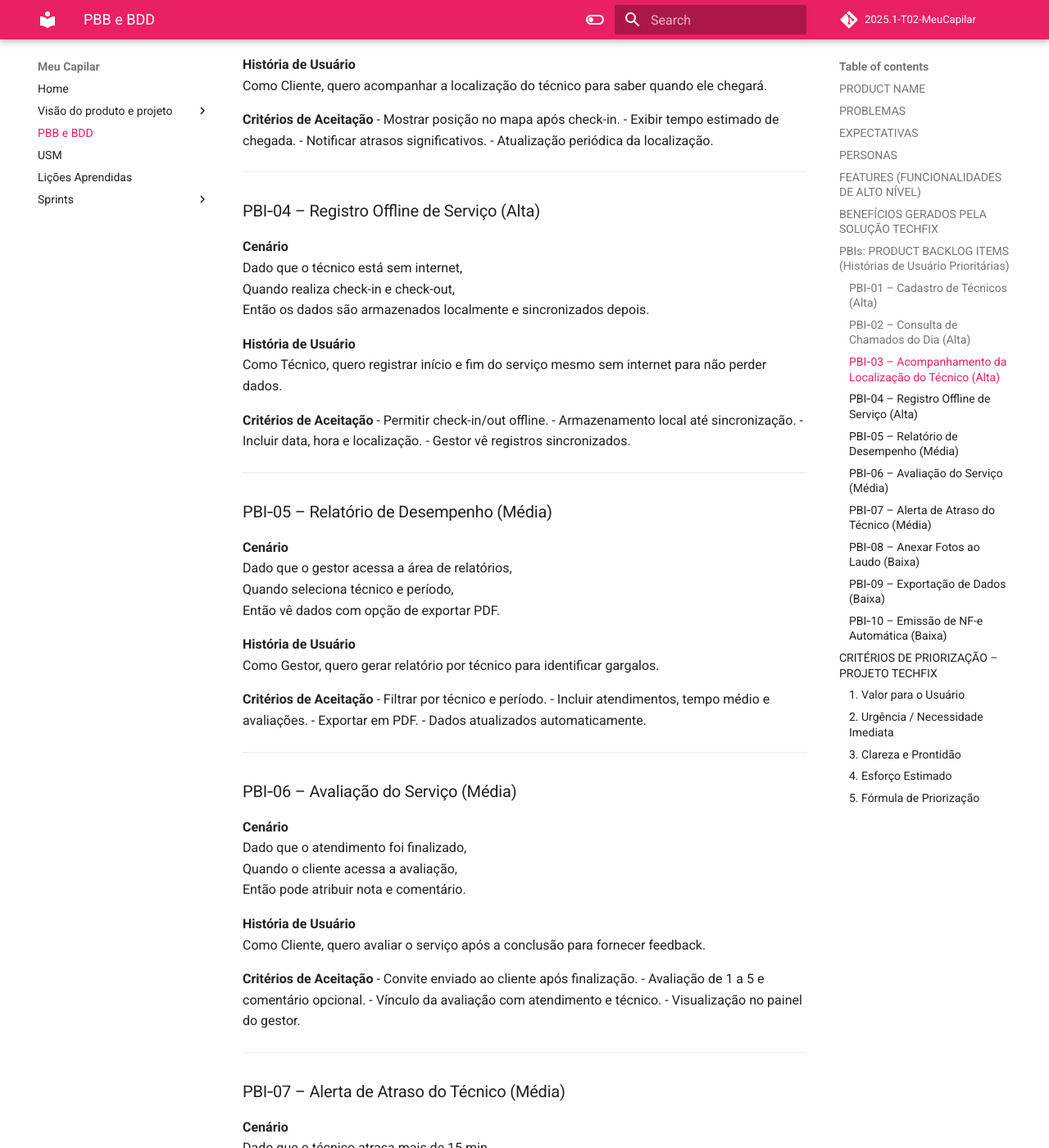
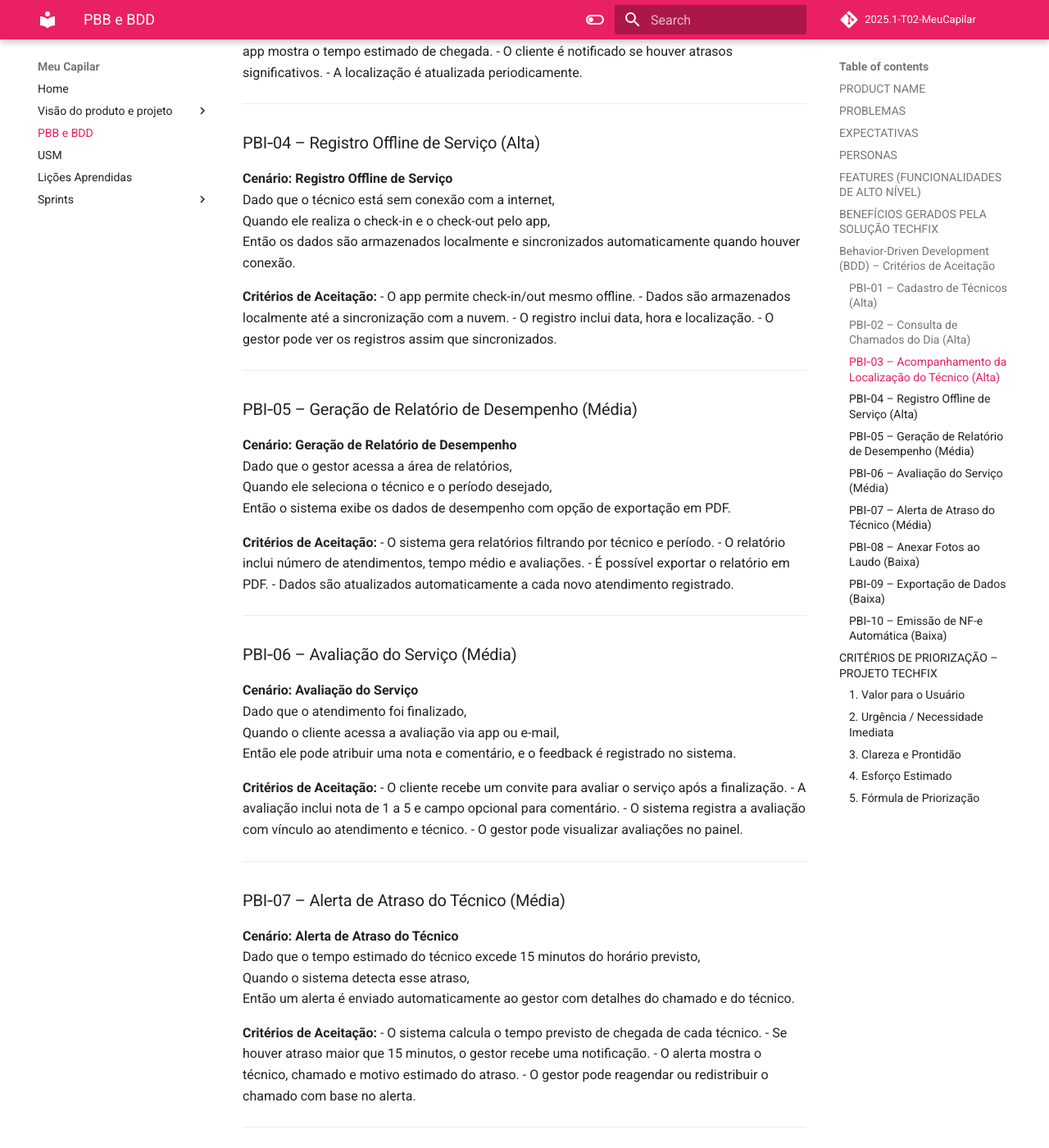
Before and after one commit to mdsreq-fga-unb/2025.1-T02-MeuCapilar, an MkDocs documentation site: the page built from docs/unidade3/PBB.md, in a window 1280 px wide and 1400 px high, scrolled down 3531 px. Shown: the whole window at 82% size. Built offline with MkDocs 1.6.1 and Material for MkDocs 9.7.7, drawn with Linux system fonts in a browser that asks for light colours; comment, search, counter and statistics services are not loaded; some of the changed text lies outside the part shown.

Commit message:
Adicionando BDD correto

```diff
--- a/docs/unidade3/PBB.md
+++ b/docs/unidade3/PBB.md
@@ -67,187 +67,155 @@ Painel de métricas atualizadas facilita decisões rápidas e estratégicas.
 
 ---
 
-## PBIs: PRODUCT BACKLOG ITEMS (Histórias de Usuário Prioritárias)
+## Behavior-Driven Development (BDD) – Critérios de Aceitação
 
 ### PBI‑01 – Cadastro de Técnicos (Alta)
 
-**Cenário**
+**Cenário: Cadastro de Técnicos**
 Dado que o gestor acessa o painel de administração,
-Quando ele preenche os dados do técnico e confirma o cadastro,
+Quando ele preenche os dados do técnico (nome, especialidade, disponibilidade) e confirma o cadastro,
 Então o técnico é incluído na escala e aparece na lista de técnicos disponíveis.
 
-**História de Usuário**
-Como Gestor, quero cadastrar técnicos para montar a escala.
-
-**Critérios de Aceitação**
-- Adição com nome, especialidade e horários.
-- Técnico aparece na escala.
-- Validação de campos obrigatórios.
-- Possibilidade de editar ou excluir.
+**Critérios de Aceitação:**
+- O gestor consegue adicionar técnicos com nome, especialidade e horários.
+- Técnicos aparecem disponíveis para escala após cadastro.
+- O sistema impede cadastro com campos obrigatórios vazios.
+- É possível editar ou excluir um técnico cadastrado.
 
 ---
 
 ### PBI‑02 – Consulta de Chamados do Dia (Alta)
 
-**Cenário**
-Dado que o técnico está logado,
-Quando acessa a aba de chamados,
-Então vê atendimentos do dia com local, horário e tipo.
+**Cenário: Consulta de Chamados do Dia**
+Dado que o técnico está logado no app mobile,
+Quando ele acessa a aba de chamados,
+Então é exibida a lista de atendimentos do dia com detalhes como local, horário e tipo de serviço.
 
-**História de Usuário**
-Como Técnico, quero ver meus chamados do dia para planejar meu trajeto.
-
-**Critérios de Aceitação**
-- Lista por ordem de atendimento.
-- Exibe cliente, endereço, horário e tipo.
-- Atualizações automáticas.
-- Marcar como “em andamento” ou “concluído”.
+**Critérios de Aceitação:**
+- O técnico vê todos os chamados do dia organizados por ordem de atendimento.
+- Cada chamado exibe cliente, endereço, horário e tipo de serviço.
+- Chamados atualizam automaticamente em caso de alteração pelo gestor.
+- O técnico pode marcar chamados como "em andamento" ou "concluído".
 
 ---
 
 ### PBI‑03 – Acompanhamento da Localização do Técnico (Alta)
 
-**Cenário**
-Dado que o técnico ativou o check-in,
-Quando o cliente acessa o chamado,
-Então vê a localização no mapa e tempo estimado.
+**Cenário: Acompanhamento da Localização do Técnico**
+Dado que o técnico iniciou o deslocamento e ativou o check-in,
+Quando o cliente acessa o chamado pelo app,
+Então ele vê a localização atual do técnico no mapa com tempo estimado de chegada.
 
-**História de Usuário**
-Como Cliente, quero acompanhar a localização do técnico para saber quando ele chegará.
-
-**Critérios de Aceitação**
-- Mostrar posição no mapa após check-in.
-- Exibir tempo estimado de chegada.
-- Notificar atrasos significativos.
-- Atualização periódica da localização.
+**Critérios de Aceitação:**
+- O cliente visualiza a posição do técnico no mapa após o check-in.
+- O app mostra o tempo estimado de chegada.
+- O cliente é notificado se houver atrasos significativos.
+- A localização é atualizada periodicamente.
 
 ---
 
 ### PBI‑04 – Registro Offline de Serviço (Alta)
 
-**Cenário**
-Dado que o técnico está sem internet,
-Quando realiza check-in e check-out,
-Então os dados são armazenados localmente e sincronizados depois.
+**Cenário: Registro Offline de Serviço**
+Dado que o técnico está sem conexão com a internet,
+Quando ele realiza o check-in e o check-out pelo app,
+Então os dados são armazenados localmente e sincronizados automaticamente quando houver conexão.
 
-**História de Usuário**
-Como Técnico, quero registrar início e fim do serviço mesmo sem internet para não perder dados.
-
-**Critérios de Aceitação**
-- Permitir check-in/out offline.
-- Armazenamento local até sincronização.
-- Incluir data, hora e localização.
-- Gestor vê registros sincronizados.
+**Critérios de Aceitação:**
+- O app permite check-in/out mesmo offline.
+- Dados são armazenados localmente até a sincronização com a nuvem.
+- O registro inclui data, hora e localização.
+- O gestor pode ver os registros assim que sincronizados.
 
 ---
 
-### PBI‑05 – Relatório de Desempenho (Média)
+### PBI‑05 – Geração de Relatório de Desempenho (Média)
 
-**Cenário**
+**Cenário: Geração de Relatório de Desempenho**
 Dado que o gestor acessa a área de relatórios,
-Quando seleciona técnico e período,
-Então vê dados com opção de exportar PDF.
+Quando ele seleciona o técnico e o período desejado,
+Então o sistema exibe os dados de desempenho com opção de exportação em PDF.
 
-**História de Usuário**
-Como Gestor, quero gerar relatório por técnico para identificar gargalos.
-
-**Critérios de Aceitação**
-- Filtrar por técnico e período.
-- Incluir atendimentos, tempo médio e avaliações.
-- Exportar em PDF.
-- Dados atualizados automaticamente.
+**Critérios de Aceitação:**
+- O sistema gera relatórios filtrando por técnico e período.
+- O relatório inclui número de atendimentos, tempo médio e avaliações.
+- É possível exportar o relatório em PDF.
+- Dados são atualizados automaticamente a cada novo atendimento registrado.
 
 ---
 
 ### PBI‑06 – Avaliação do Serviço (Média)
 
-**Cenário**
+**Cenário: Avaliação do Serviço**
 Dado que o atendimento foi finalizado,
-Quando o cliente acessa a avaliação,
-Então pode atribuir nota e comentário.
+Quando o cliente acessa a avaliação via app ou e-mail,
+Então ele pode atribuir uma nota e comentário, e o feedback é registrado no sistema.
 
-**História de Usuário**
-Como Cliente, quero avaliar o serviço após a conclusão para fornecer feedback.
-
-**Critérios de Aceitação**
-- Convite enviado ao cliente após finalização.
-- Avaliação de 1 a 5 e comentário opcional.
-- Vínculo da avaliação com atendimento e técnico.
-- Visualização no painel do gestor.
+**Critérios de Aceitação:**
+- O cliente recebe um convite para avaliar o serviço após a finalização.
+- A avaliação inclui nota de 1 a 5 e campo opcional para comentário.
+- O sistema registra a avaliação com vínculo ao atendimento e técnico.
+- O gestor pode visualizar avaliações no painel.
 
 ---
 
 ### PBI‑07 – Alerta de Atraso do Técnico (Média)
 
-**Cenário**
-Dado que o técnico atrasa mais de 15 min,
-Quando o sistema detecta isso,
-Então envia alerta ao gestor com detalhes.
+**Cenário: Alerta de Atraso do Técnico**
+Dado que o tempo estimado do técnico excede 15 minutos do horário previsto,
+Quando o sistema detecta esse atraso,
+Então um alerta é enviado automaticamente ao gestor com detalhes do chamado e do técnico.
 
-**História de Usuário**
-Como Gestor, quero receber alertas automáticos de atraso para agir rapidamente.
-
-**Critérios de Aceitação**
-- Calcular tempo estimado de chegada.
-- Enviar notificação ao gestor se atraso > 15 min.
-- Incluir técnico, chamado e motivo estimado.
-- Permitir reagendamento ou redistribuição.
+**Critérios de Aceitação:**
+- O sistema calcula o tempo previsto de chegada de cada técnico.
+- Se houver atraso maior que 15 minutos, o gestor recebe uma notificação.
+- O alerta mostra o técnico, chamado e motivo estimado do atraso.
+- O gestor pode reagendar ou redistribuir o chamado com base no alerta.
 
 ---
 
 ### PBI‑08 – Anexar Fotos ao Laudo (Baixa)
 
-**Cenário**
-Dado que o técnico finaliza o atendimento,
-Quando acessa anexar imagens,
-Então pode tirar ou selecionar fotos para o laudo.
+**Cenário: Anexar Fotos ao Laudo**
+Dado que o técnico está finalizando o atendimento,
+Quando ele acessa a opção de anexar imagens,
+Então pode tirar fotos ou escolher da galeria para incluir no laudo técnico do chamado.
 
-**História de Usuário**
-Como Técnico, quero anexar fotos ao laudo para comprovar o serviço.
-
-**Critérios de Aceitação**
-- Tirar fotos ou escolher da galeria.
-- Salvar com data/hora e vincular ao chamado.
-- Limite de 5 fotos por chamado.
-- Visualização pelo gestor no histórico.
+**Critérios de Aceitação:**
+- O técnico pode tirar fotos diretamente do app ou selecionar da galeria.
+- As imagens são vinculadas ao chamado e salvas com data/hora.
+- É possível anexar até 5 fotos por chamado.
+- O gestor pode visualizar as fotos no histórico de atendimento.
 
 ---
 
 ### PBI‑09 – Exportação de Dados (Baixa)
 
-**Cenário**
-Dado que o gestor deseja análise externa,
-Quando seleciona filtros e clica em exportar,
-Então sistema gera arquivo CSV.
+**Cenário: Exportação de Dados**
+Dado que o gestor deseja realizar uma análise externa,
+Quando ele seleciona os filtros de dados e clica em “Exportar CSV”,
+Então o sistema gera um arquivo com os dados correspondentes para download.
 
-**História de Usuário**
-Como Gestor, quero exportar dados em CSV para análises externas.
-
-**Critérios de Aceitação**
-- Exportar por data, técnico e status.
-- Arquivo disponível no painel.
-- Colunas com ID, cliente, técnico, datas, status.
-- Dados atualizados no momento da exportação.
+**Critérios de Aceitação:**
+- O sistema oferece a opção de exportar dados filtrados por data, técnico e status.
+- O arquivo CSV pode ser baixado no painel do gestor.
+- As colunas incluem ID do chamado, cliente, técnico, datas e status.
+- Os dados são atualizados no momento da exportação.
 
 ---
 
 ### PBI‑10 – Emissão de NF-e Automática (Baixa)
 
-**Cenário**
-Dado que o cliente empresarial tem CNPJ,
-Quando o chamado é concluído,
-Então o sistema emite automaticamente a NF-e.
+**Cenário: Emissão de NF-e Automática**
+Dado que o cliente empresarial possui CNPJ e serviço finalizado,
+Quando o chamado é encerrado com status "concluído",
+Então o sistema emite automaticamente a nota fiscal e envia por e-mail.
 
-**História de Usuário**
-Como Cliente Empresarial, quero emitir NF-e automaticamente para fins contábeis.
-
-**Critérios de Aceitação**
-- Gerar NF-e após conclusão do serviço.
-- Envio automático por e-mail.
-- Consulta ao histórico de NF-es.
-- Integração com sistema SEFAZ via API.
-
----
+**Critérios de Aceitação:**
+- O sistema gera a NF-e automaticamente após a conclusão do serviço.
+- A nota fiscal é enviada para o e-mail cadastrado do cliente.
+- O cliente pode consultar o histórico de NF-e emitidas pelo sistema.
+- A emissão é integrada a um sistema SEFAZ válido por meio de API.
 
 ## CRITÉRIOS DE PRIORIZAÇÃO – PROJETO TECHFIX
 
```
